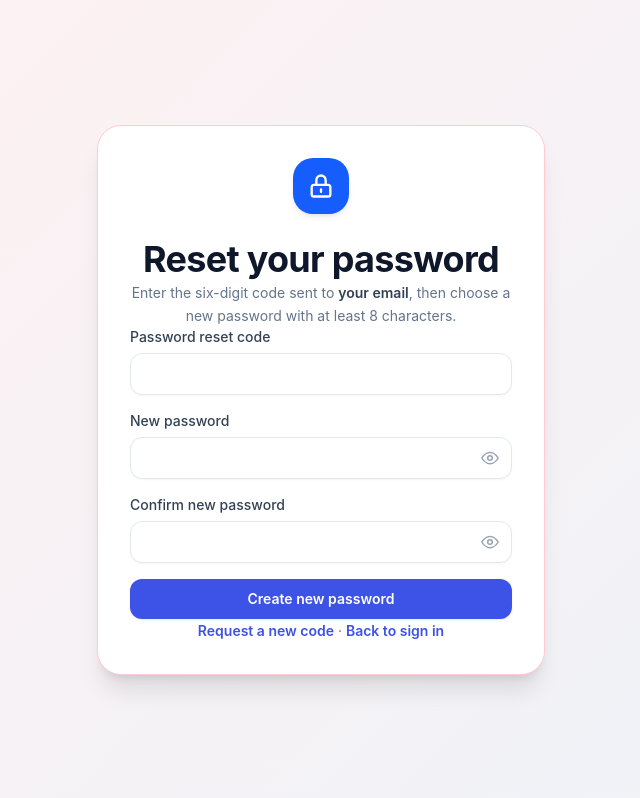
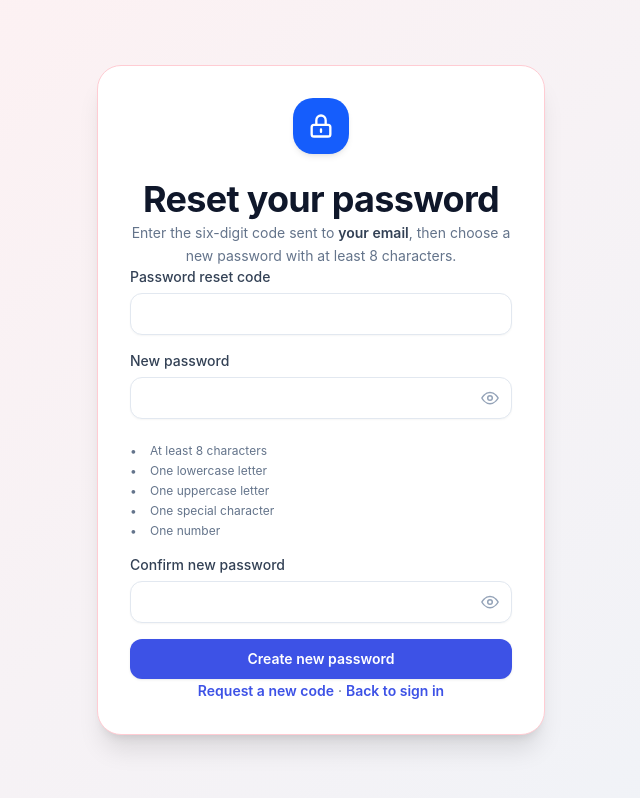
Before and after one commit to cohort-2026/event-management-system, a React (Vite) app in the folder frontend/: page /reset-password in a window 1280 px wide. Shown: the whole page, without its empty margins (319-959 px from the left). Built offline with nearby package versions, Linux system fonts and the light colour scheme; no server answers.

Commit message:
NewChanges

```diff
--- a/frontend/src/components/ui/Input.tsx
+++ b/frontend/src/components/ui/Input.tsx
@@ -5,6 +5,7 @@ interface InputProps extends InputHTMLAttributes<HTMLInputElement> {
   error?: string;
   helperText?: string;
   showPasswordToggle?: boolean;
+  passwordrules?: string;
 }
 
 export default function Input({ label, error, helperText, showPasswordToggle = false, id, className = '', type, ...props }: InputProps) {
--- a/frontend/src/pages/auth/ResetPassword.tsx
+++ b/frontend/src/pages/auth/ResetPassword.tsx
@@ -4,6 +4,14 @@ import axios from 'axios';
 import Button from '@/components/ui/Button';
 import Input from '@/components/ui/Input';
 import { resetPassword } from '@/services/authService';
+
+const PASSWORD_RULES = [
+  { label: 'At least 8 characters', test: (value: string) => value.length >= 8 },
+  { label: 'One lowercase letter', test: (value: string) => /[a-z]/.test(value) },
+  { label: 'One uppercase letter', test: (value: string) => /[A-Z]/.test(value) },
+  { label: 'One special character', test: (value: string) => /[^A-Za-z0-9]/.test(value) },
+  { label: 'One number', test: (value: string) => /\d/.test(value) },
+];
 
 export default function ResetPassword() {
   const [searchParams] = useSearchParams();
@@ -16,6 +24,8 @@ export default function ResetPassword() {
   const [confirmPassword, setConfirmPassword] = useState('');
   const [error, setError] = useState('');
   const [loading, setLoading] = useState(false);
+  const passwordsMismatch = password.length > 0 && password !== confirmPassword;
+  const passwordsMatch = password.length > 0 && confirmPassword.length > 0 && password === confirmPassword;
 
   const handleSubmit = async (event: FormEvent) => {
     event.preventDefault();
@@ -29,8 +39,8 @@ export default function ResetPassword() {
       setError('Enter the six-digit code sent to your email.');
       return;
     }
-    if (password.length < 8) {
-      setError('Your password must be at least 8 characters.');
+    if (!PASSWORD_RULES.every(rule => rule.test(password))) {
+      setError('Your password does not meet all requirements.');
       return;
     }
     if (password !== confirmPassword) {
@@ -92,17 +102,39 @@ export default function ResetPassword() {
             label="New password"
             type="password"
             autoComplete="new-password"
+            passwordrules="minlength: 8; required: lower; required: upper; required: special; required: digit;"
             showPasswordToggle
             value={password}
-            onChange={event => setPassword(event.target.value)}
+            error={passwordsMismatch ? 'Passwords do not match.' : undefined}
+            onChange={event => {
+              const nextPassword = event.target.value;
+              setPassword(nextPassword);
+              if (error === 'The passwords do not match.' && nextPassword === confirmPassword) setError('');
+            }}
           />
+          <ul aria-label="Password requirements" className="mt-2 space-y-1 text-xs text-neutral-500">
+            {PASSWORD_RULES.map(rule => {
+              const isMet = rule.test(password);
+              return (
+                <li key={rule.label} className={`flex items-center gap-2 ${isMet ? 'text-emerald-700' : ''}`}>
+                  <span aria-hidden="true" className="w-3">{isMet ? '✓' : '•'}</span>
+                  {rule.label}
+                </li>
+              );
+            })}
+          </ul>
           <Input
             label="Confirm new password"
             type="password"
             autoComplete="new-password"
             showPasswordToggle
             value={confirmPassword}
-            onChange={event => setConfirmPassword(event.target.value)}
+            error={passwordsMismatch ? 'Passwords do not match.' : undefined}
+            helperText={passwordsMatch ? 'Passwords match.' : undefined}
+            onChange={event => {
+              setConfirmPassword(event.target.value);
+              if (error === 'The passwords do not match.') setError('');
+            }}
           />
           <Button type="submit" loading={loading} className="w-full bg-blue-600 hover:bg-blue-700 active:bg-blue-800 focus-visible:ring-blue-500" size="lg">
             Create new password
```
Also changed, not shown: 1 other file (tests, documents, lock files or other folders).
